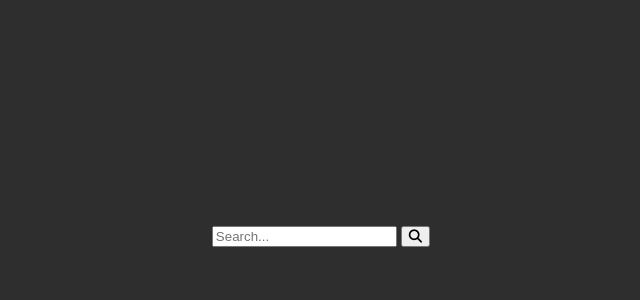
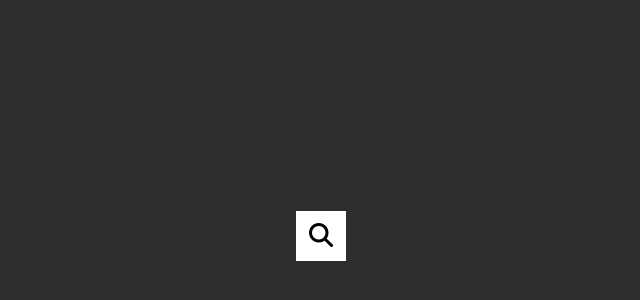
Before and after one commit to eNjeyka/Hidden-Search-Widget, a plain HTML site: page index.html in a window 1280 px wide. Shown: the part 164-464 px from the top of the page, without its empty margins (319-959 px from the left). Drawn offline with Linux system fonts and the light colour scheme.

Commit message:
added css

```diff
--- a/styles.css
+++ b/styles.css
@@ -8,3 +8,43 @@ body {
     overflow: hidden;
     margin: 0;
 }
+
+.search {
+    position: relative;
+    height: 50px;
+}
+
+.search .input {
+    background-color: white;
+    border: 0;
+    font-size: 18px;
+    padding: 15px;
+    height: 20px;
+    width: 20px;
+    transition: width 0.3s ease;
+}
+
+.btn {
+    background-color: white;
+    border: 0;
+    cursor: pointer;
+    font-size: 24px;
+    position: absolute;
+    top: 0;
+    left: 0;
+    height: 50px;
+    width: 50px;
+    transition: transform 0.3s ease;
+}
+
+.btn:focus, .input:focus {
+    outline: none
+}
+
+.search.active .input {
+    width: 200px
+}
+
+.search.active .btn {
+    transform: translateX(198px);
+}
```
